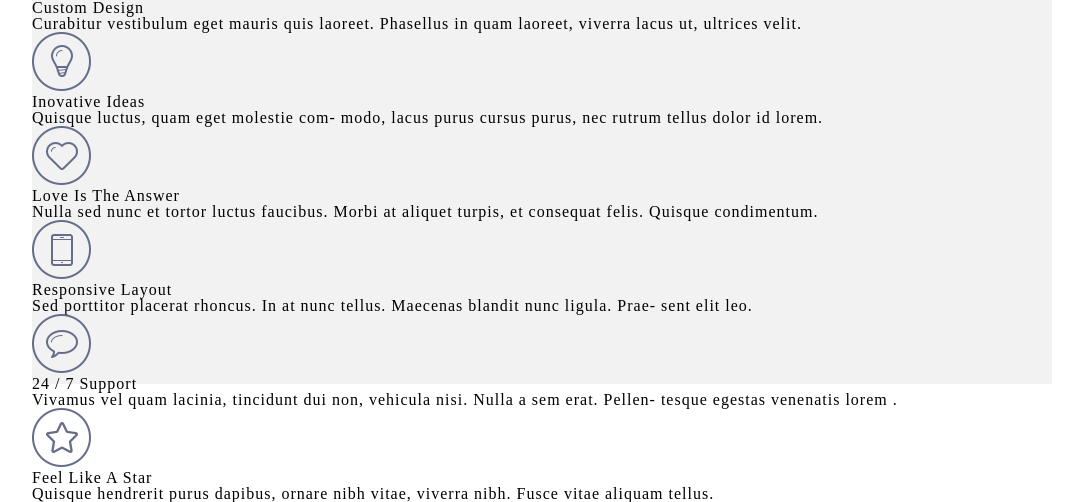
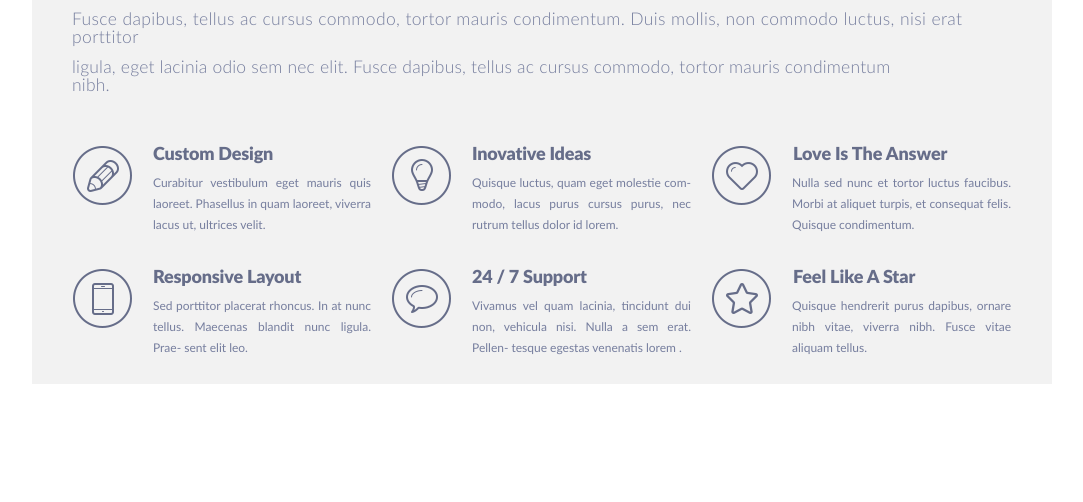
Before and after one commit to yuryrazumny/singolo, a plain HTML site: page singolo1.html in a window 1280 px wide. Shown: the part 805-1307 px from the top of the page, without its empty margins (98-1181 px from the left). After the commit the page ends 1195 px from the top, so only its background shows below. Drawn offline with nearby package versions, Linux system fonts and the light colour scheme.

Commit message:
feat: add styles for footer block
+ fix: remove color from classes chev_left and chev_right

```diff
--- a/singolo1.css
+++ b/singolo1.css
@@ -73,6 +73,16 @@ footer {
   border-bottom: 6px solid #ffffff;
 }
 
+.footer {
+  padding-top: 62px;
+  padding-left: 40px;
+  font-family: "Lato";
+  font-weight: 900;
+  font-size: 30px;
+  color: #666d89;
+  letter-spacing: -0.26px;
+}
+
 figure {
   display: inline-block;
 }
@@ -90,11 +100,127 @@ figure {
 .chev_left {
   margin-left: 42px;
   margin-bottom: 228px;
-  color: #ca4549;
 }
 
 .chev_right {
   margin-left: 51px;
   margin-bottom: 228px;
-  color: #ca4549;
 }
+
+footer .up_p {
+  margin-top: 28px;
+  margin-left: 40px;
+  margin-right: 39px;
+  font-family: "Lato";
+  font-weight: 300;
+  font-size: 17.5px;
+  color: #767e9e;
+  letter-spacing: 0.37px;
+}
+
+.low_p {
+  margin-right: 134px;
+  margin-left: 40px;
+  margin-top: 13px;
+  font-family: "Lato";
+  font-weight: 300;
+  font-size: 17.5px;
+  color: #767e9e;
+  letter-spacing: 0.2px;
+}
+
+footer figure img {
+  margin-top: 31px;
+  margin-left: 1px;
+}
+
+footer figure {
+  margin-top: 15px;
+}
+
+footer div p {
+  font-family: "Lato";
+  font-weight: 400;
+  font-size: 12px;
+  color: #767e9e;
+  padding-top: 10px;
+  line-height: 1.75em;
+  letter-spacing: 0px;
+  padding-right: 21px;
+  text-align: justify;
+}
+
+div.container {
+  padding-left: 41px;
+  margin-top: 51px;
+}
+
+.container {
+  display: grid;
+  grid-template-columns: 80px 239px 80px 240px 80px 240px;
+  grid-template-rows: 123px 110px;
+}
+
+.items1 {
+  font-family: "Lato";
+  font-weight: 900;
+  font-size: 18px;
+  letter-spacing: -0.2px;
+  color: #666d89;
+}
+
+.items2 {
+  font-family: "Lato";
+  font-weight: 900;
+  font-size: 18px;
+  letter-spacing: -0.2px;
+  color: #666d89;
+}
+
+.items3 {
+  font-family: "Lato";
+  font-weight: 900;
+  font-size: 18px;
+  letter-spacing: -0.1px;
+  color: #666d89;
+  padding-left: 1px;
+}
+
+.items4 {
+  font-family: "Lato";
+  font-weight: 900;
+  font-size: 18px;
+  letter-spacing: -0.2px;
+  color: #666d89;
+}
+
+.items5 {
+  font-family: "Lato";
+  font-weight: 900;
+  font-size: 18px;
+  letter-spacing: -0.2px;
+  color: #666d89;
+}
+
+.items6 {
+  font-family: "Lato";
+  font-weight: 900;
+  font-size: 18px;
+  letter-spacing: -0.1px;
+  color: #666d89;
+  padding-left: 1px;
+}
+
+.item_icons{
+  padding-top: 2px;
+}
+
+.chev_left:hover {
+    background: url(assets/images/chev_left_hover.png);
+    cursor: pointer;
+}
+
+.chev_right:hover {
+    background: url(assets/images/chev_right_hover.png);
+    cursor: pointer;
+}
```
